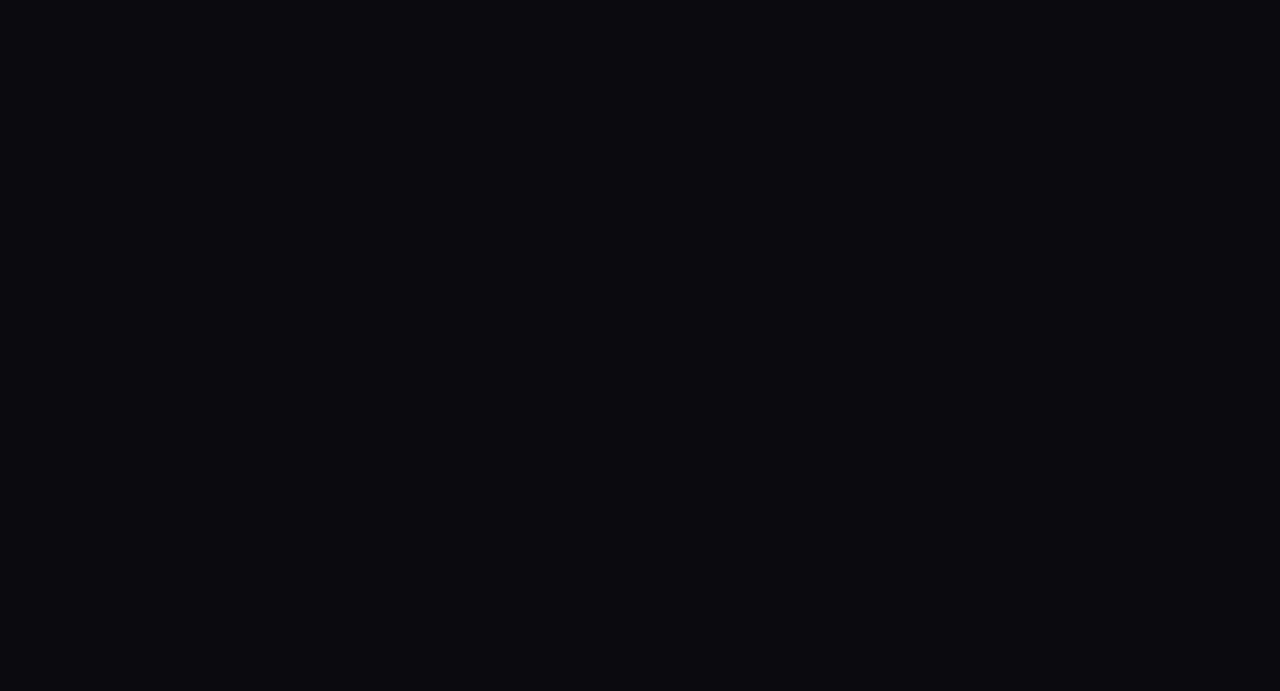
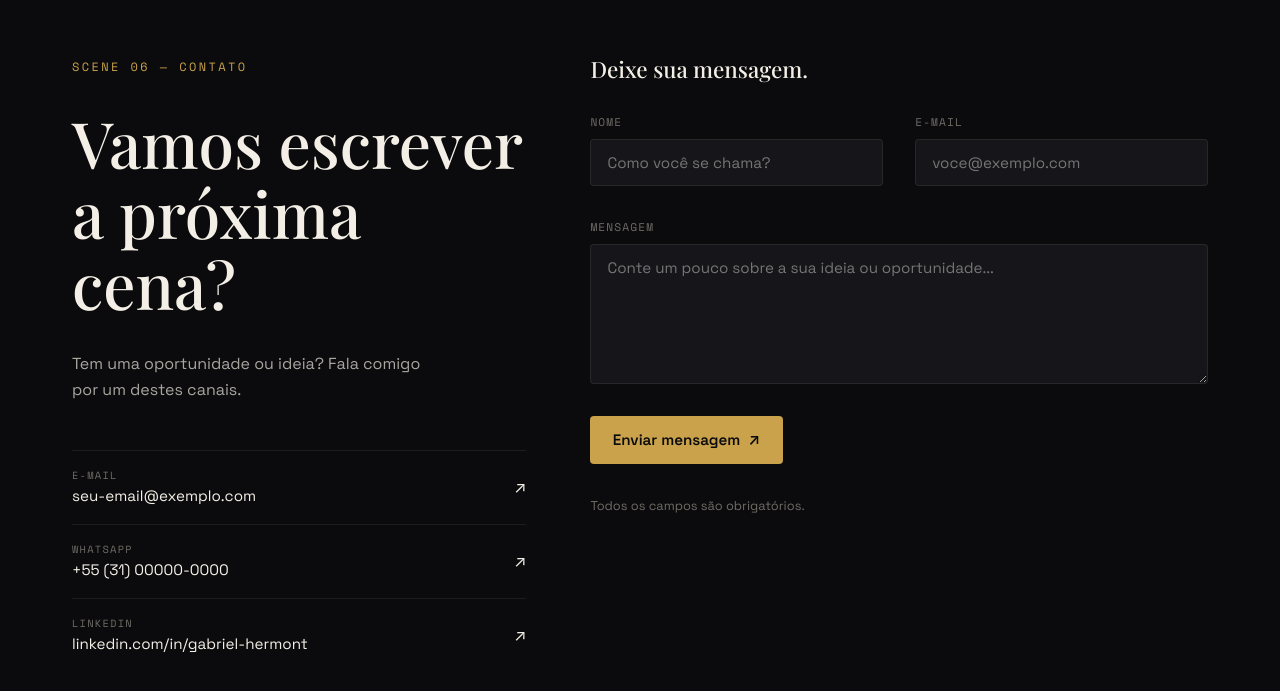
Before and after one commit to gbhermont/portfolio, a React (Vite) app: page / in a window 1280 px wide. Shown: the part 3728-4419 px from the top of the page. Before the commit the page ends 3657 px from the top, so only its background shows below. Built offline with nearby package versions, Linux system fonts and the light colour scheme; a web font is replaced by a local one.

Commit message:
feat: esqueleto da página de contato e email

```diff
--- a/src/App.jsx
+++ b/src/App.jsx
@@ -4,6 +4,7 @@ import About from "./components/sections/About.jsx";
 import Skills from "./components/sections/Skills.jsx";
 import Projects from "./components/sections/Projects.jsx";
 import Experience from "./components/sections/Experience.jsx";
+import Contact from "./components/sections/Contact.jsx";
 
 /**
  * Componente raiz do portfólio.
@@ -20,6 +21,7 @@ function App() {
         <Skills />
         <Projects />
         <Experience />
+        <Contact />
       </main>
     </>
   );
--- /dev/null
+++ b/src/components/sections/Contact.jsx
@@ -0,0 +1,104 @@
+import styles from "./Contact.module.css";
+
+/**
+ * Cena 06 — Contato ("Vamos escrever a próxima cena?").
+ * Esqueleto: canais de contato à esquerda e formulário à direita.
+ *
+ * NOTA: o envio real por e-mail (EmailJS) e as validações serão implementados
+ * na próxima etapa (Lab01S02). Por enquanto o formulário apenas evita o
+ * recarregamento da página ao enviar.
+ */
+const CHANNELS = [
+  { kind: "E-MAIL", value: "seu-email@exemplo.com", href: "#" },
+  { kind: "WHATSAPP", value: "+55 (31) 00000-0000", href: "#" },
+  { kind: "LINKEDIN", value: "linkedin.com/in/gabriel-hermont", href: "#" },
+];
+
+function Contact() {
+  const handleSubmit = (event) => {
+    // Placeholder: o envio real (EmailJS) será adicionado depois.
+    event.preventDefault();
+  };
+
+  return (
+    <section id="contato" className={styles.contact}>
+      {/* Coluna esquerda: título + canais */}
+      <div className={styles.left}>
+        <span className={styles.sceneLabel}>SCENE 06 — CONTATO</span>
+        <h2 className={styles.title}>Vamos escrever a próxima cena?</h2>
+        <p className={styles.intro}>
+          Tem uma oportunidade ou ideia? Fala comigo por um destes canais.
+        </p>
+
+        <div className={styles.channels}>
+          {CHANNELS.map((channel) => (
+            <a
+              key={channel.kind}
+              href={channel.href}
+              className={styles.channel}
+              target="_blank"
+              rel="noopener noreferrer"
+            >
+              <span className={styles.channelLabel}>
+                <span className={styles.channelKind}>{channel.kind}</span>
+                <span className={styles.channelValue}>{channel.value}</span>
+              </span>
+              <span aria-hidden="true">↗</span>
+            </a>
+          ))}
+        </div>
+      </div>
+
+      {/* Coluna direita: formulário */}
+      <form className={styles.form} onSubmit={handleSubmit}>
+        <h3 className={styles.formTitle}>Deixe sua mensagem.</h3>
+
+        <div className={styles.row}>
+          <div className={styles.field}>
+            <label className={styles.label} htmlFor="nome">
+              NOME
+            </label>
+            <input
+              id="nome"
+              name="nome"
+              type="text"
+              className={styles.input}
+              placeholder="Como você se chama?"
+            />
+          </div>
+          <div className={styles.field}>
+            <label className={styles.label} htmlFor="email">
+              E-MAIL
+            </label>
+            <input
+              id="email"
+              name="email"
+              type="email"
+              className={styles.input}
+              placeholder="voce@exemplo.com"
+            />
+          </div>
+        </div>
+
+        <div className={styles.field}>
+          <label className={styles.label} htmlFor="mensagem">
+            MENSAGEM
+          </label>
+          <textarea
+            id="mensagem"
+            name="mensagem"
+            className={styles.textarea}
+            placeholder="Conte um pouco sobre a sua ideia ou oportunidade..."
+          />
+        </div>
+
+        <button type="submit" className={styles.submit}>
+          Enviar mensagem <span aria-hidden="true">↗</span>
+        </button>
+        <span className={styles.note}>Todos os campos são obrigatórios.</span>
+      </form>
+    </section>
+  );
+}
+
+export default Contact;
--- /dev/null
+++ b/src/components/sections/Contact.module.css
@@ -0,0 +1,160 @@
+.contact {
+  max-width: var(--content-max);
+  margin: 0 auto;
+  padding: var(--space-xl) var(--space-md);
+  display: grid;
+  grid-template-columns: minmax(0, 40%) minmax(0, 1fr);
+  gap: var(--space-lg);
+}
+
+/* Coluna esquerda: título + canais de contato */
+.left {
+  grid-column: 1;
+  display: flex;
+  flex-direction: column;
+  gap: var(--space-md);
+}
+
+.sceneLabel {
+  font-family: var(--font-mono);
+  font-size: 0.75rem;
+  letter-spacing: 0.2em;
+  color: var(--accent);
+}
+
+.title {
+  font-size: clamp(2.5rem, 5vw, 4rem);
+  color: var(--text-primary);
+}
+
+.intro {
+  font-size: 1rem;
+  color: var(--text-secondary);
+  max-width: 36ch;
+}
+
+/* Lista de canais (e-mail, WhatsApp, LinkedIn) */
+.channels {
+  display: flex;
+  flex-direction: column;
+  gap: var(--space-sm);
+  margin-top: var(--space-sm);
+}
+
+.channel {
+  display: flex;
+  align-items: center;
+  justify-content: space-between;
+  gap: var(--space-sm);
+  border-top: 1px solid var(--border-subtle);
+  padding-top: var(--space-sm);
+  color: var(--text-primary);
+  transition: color 0.2s ease;
+}
+
+.channel:hover {
+  color: var(--accent);
+}
+
+.channelLabel {
+  display: flex;
+  flex-direction: column;
+}
+
+.channelKind {
+  font-family: var(--font-mono);
+  font-size: 0.65rem;
+  letter-spacing: 0.12em;
+  color: var(--text-muted);
+}
+
+.channelValue {
+  font-size: 0.95rem;
+}
+
+/* Coluna direita: formulário */
+.form {
+  grid-column: 2;
+  display: flex;
+  flex-direction: column;
+  gap: var(--space-md);
+}
+
+.formTitle {
+  font-size: 1.4rem;
+  color: var(--text-primary);
+}
+
+.field {
+  display: flex;
+  flex-direction: column;
+  gap: var(--space-xs);
+}
+
+.row {
+  display: grid;
+  grid-template-columns: 1fr 1fr;
+  gap: var(--space-md);
+}
+
+.label {
+  font-family: var(--font-mono);
+  font-size: 0.7rem;
+  letter-spacing: 0.1em;
+  color: var(--text-muted);
+}
+
+.input,
+.textarea {
+  background: var(--bg-elevated);
+  border: 1px solid var(--border-subtle);
+  border-radius: 4px;
+  padding: 0.8rem 1rem;
+  color: var(--text-primary);
+  font-family: var(--font-sans);
+  font-size: 0.95rem;
+}
+
+.input:focus,
+.textarea:focus {
+  outline: none;
+  border-color: var(--accent);
+}
+
+.textarea {
+  resize: vertical;
+  min-height: 140px;
+}
+
+.submit {
+  align-self: flex-start;
+  background: var(--accent);
+  color: var(--color-black);
+  border: none;
+  border-radius: 4px;
+  padding: 0.9rem 1.4rem;
+  font-size: 0.95rem;
+  font-weight: 600;
+  display: inline-flex;
+  align-items: center;
+  gap: 0.5rem;
+}
+
+.note {
+  font-size: 0.8rem;
+  color: var(--text-muted);
+}
+
+@media (max-width: 820px) {
+  .contact {
+    grid-template-columns: 1fr;
+    gap: var(--space-md);
+  }
+  .left,
+  .form {
+    grid-column: 1;
+  }
+  .row {
+    grid-template-columns: 1fr;
+  }
+}
```
